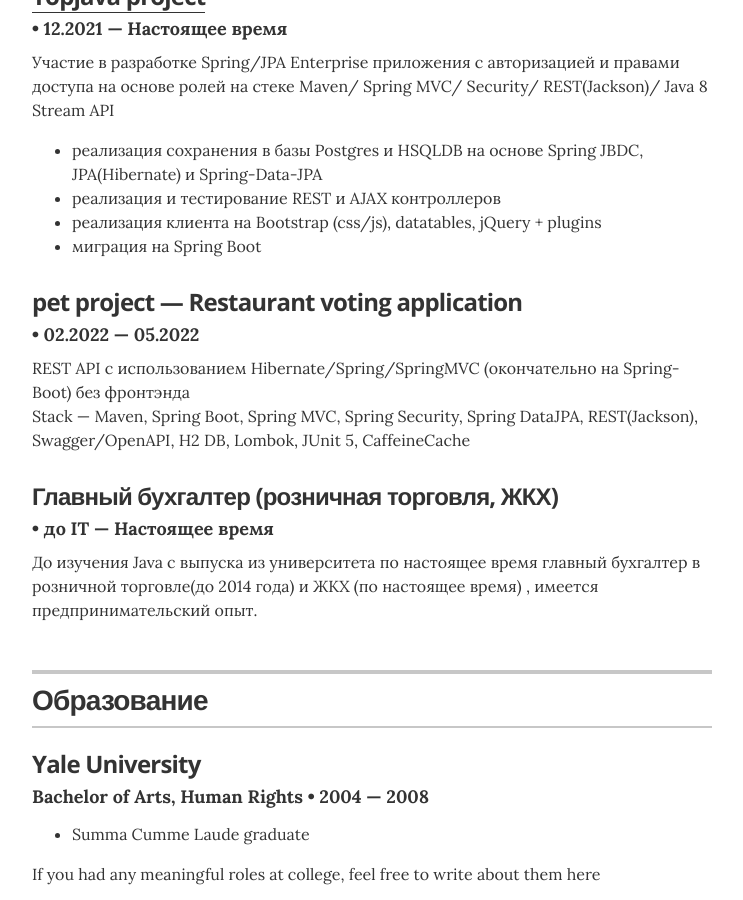
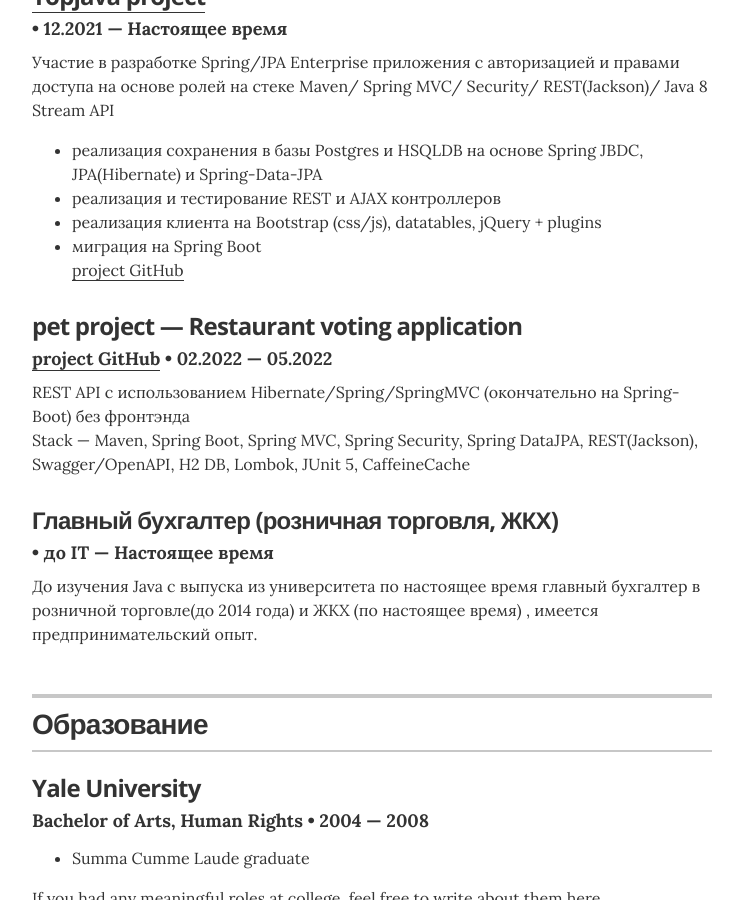
Before and after one commit to glanbor/glanbor.github.io, a Jekyll site: the page built from index.html, in a window 1280 px wide and 900 px high, scrolled down 509 px. Shown: the whole window, without its empty margins (268-1011 px from the left). Built offline with Jekyll 4.4.1, drawn with Linux system fonts in a browser that asks for light colours.

Commit message:
Update experience.yml

```diff
--- a/_data/experience.yml
+++ b/_data/experience.yml
@@ -3,11 +3,11 @@
 - company: <a href="http://javaops.ru/view/topjava">Topjava project</a>
   position:
   duration: 12.2021 &mdash; Настоящее время
-  summary: Участие в разработке Spring/JPA Enterprise приложения c авторизацией и правами доступа на основе ролей на стеке Maven/ Spring MVC/ Security/ REST(Jackson)/ Java 8 Stream API	<ul class="resume-item-list"><li>реализация сохранения в базы Postgres и HSQLDB на основе Spring JBDC, JPA(Hibernate) и Spring-Data-JPA</li><li>реализация и тестирование REST и AJAX контроллеров</li><li>реализация клиента на Bootstrap (css/js), datatables, jQuery + plugins</li><li>миграция на Spring Boot</li></ul>
+  summary: Участие в разработке Spring/JPA Enterprise приложения c авторизацией и правами доступа на основе ролей на стеке Maven/ Spring MVC/ Security/ REST(Jackson)/ Java 8 Stream API	<ul class="resume-item-list"><li>реализация сохранения в базы Postgres и HSQLDB на основе Spring JBDC, JPA(Hibernate) и Spring-Data-JPA</li><li>реализация и тестирование REST и AJAX контроллеров</li><li>реализация клиента на Bootstrap (css/js), datatables, jQuery + plugins</li><li>миграция на Spring Boot</li><a href="https://github.com/glanbor/topjava.git">project GitHub</a></ul>
 
 # Restaurant voting
 - company: pet project &mdash; Restaurant voting application
-  position:
+  position: <a href="https://github.com/glanbor/RestVoting.git">project GitHub</a>
   duration:  02.2022 &mdash; 05.2022
   summary: REST API с использованием Hibernate/Spring/SpringMVC (окончательно на Spring-Boot) без фронтэнда <br> Stack &mdash; Maven, Spring Boot, Spring MVC, Spring Security, Spring DataJPA, REST(Jackson), Swagger/OpenAPI, H2 DB, Lombok, JUnit 5, CaffeineCache
 
```
